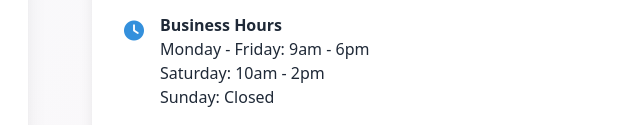
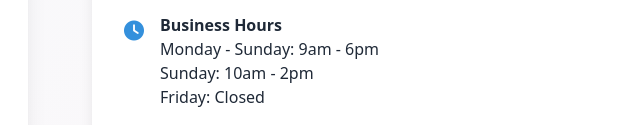
Before and after one commit to Shahorior1/csf-world, a website: page contact.html in a window 1280 px wide. Shown: the part 675-800 px from the top of the page, 580-1220 px from the left. Drawn offline with nearby package versions, Linux system fonts and the light colour scheme.

Commit message:
time change

```diff
--- a/contact.html
+++ b/contact.html
@@ -121,7 +121,6 @@
                     <option disabled selected>Select a service</option>
                     <option>Motion Design</option>
                     <option>Web Development</option>
-                    <option>Logo Design</option>
                     <option>Graphic Design</option>
                     <option>Multiple Services</option>
                   </select>
@@ -186,7 +185,7 @@
                     <i class="fas fa-clock text-primary mt-1 mr-4 text-xl"></i>
                     <div>
                       <h3 class="font-semibold">Business Hours</h3>
-                      <p>Monday - Friday: 9am - 6pm<br>Saturday: 10am - 2pm<br>Sunday: Closed</p>
+                      <p>Monday - Sunday: 9am - 6pm<br>Sunday: 10am - 2pm<br>Friday: Closed</p>
                     </div>
                   </li>
                 </ul>
```
